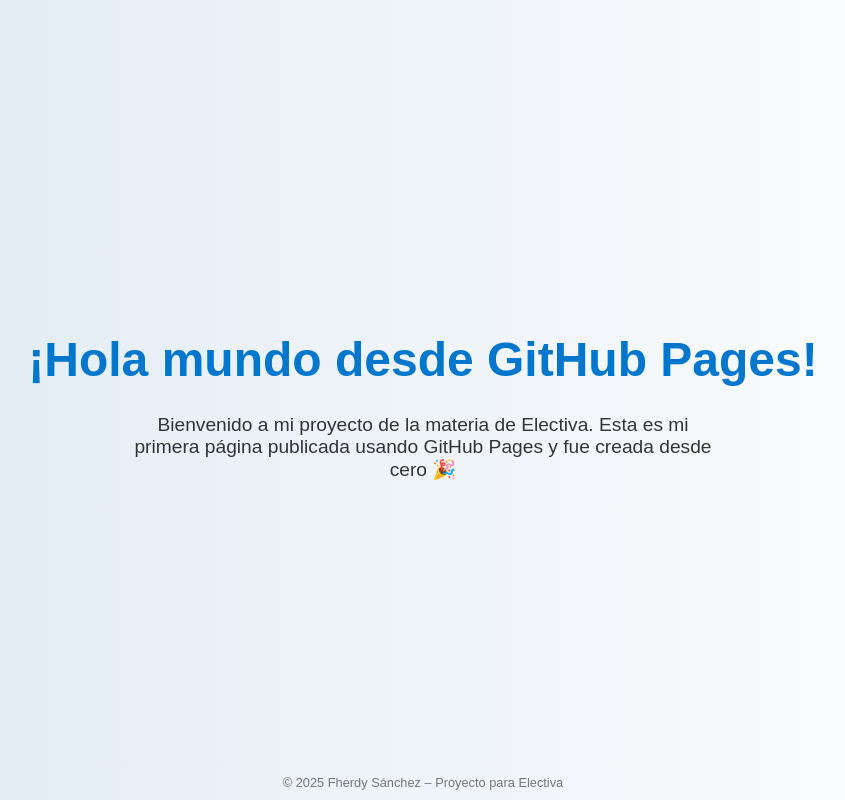
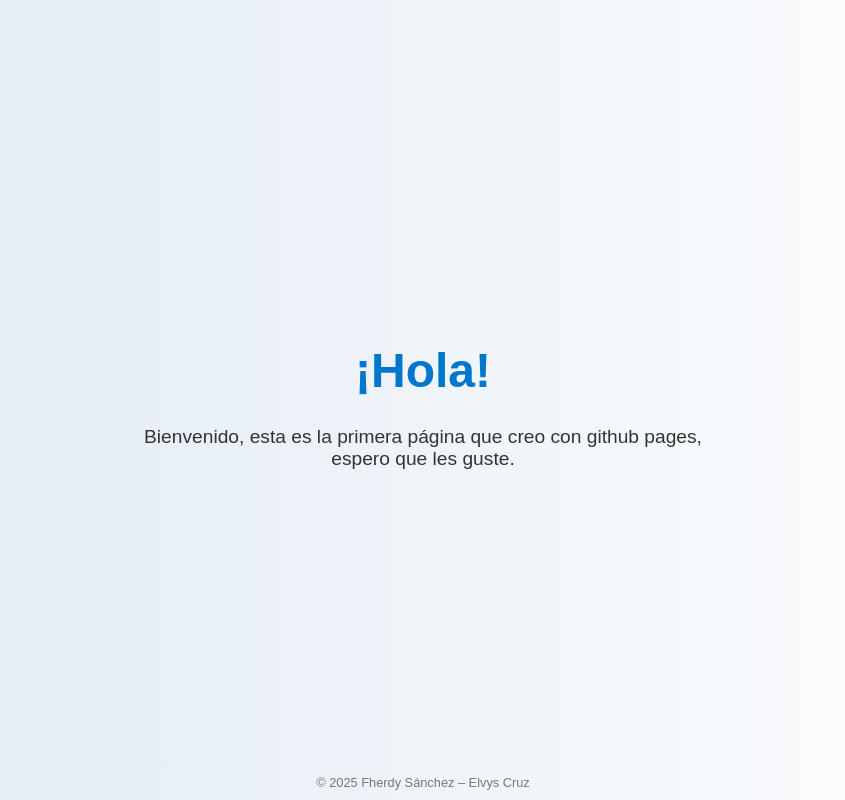
Before and after one commit to cangreburguer/cangreburguer.github.io, a plain HTML site: page index.html in a window 1280 px wide. Shown: the whole page, without its empty margins (217-1062 px from the left). Drawn offline with Linux system fonts and the light colour scheme.

Commit message:
Update index.html

```diff
--- a/index.html
+++ b/index.html
@@ -38,11 +38,11 @@
   </style>
 </head>
 <body>
-  <h1>¡Hola mundo desde GitHub Pages!</h1>
-  <p>Bienvenido a mi proyecto de la materia de Electiva. Esta es mi primera página publicada usando GitHub Pages y fue creada desde cero 🎉</p>
+  <h1>¡Hola!</h1>
+  <p>Bienvenido, esta es la primera página que creo con github pages, espero que les guste.</p>
 
   <footer>
-    © 2025 Fherdy Sánchez – Proyecto para Electiva
+    © 2025 Fherdy Sánchez – Elvys Cruz
   </footer>
 </body>
 </html>
```
